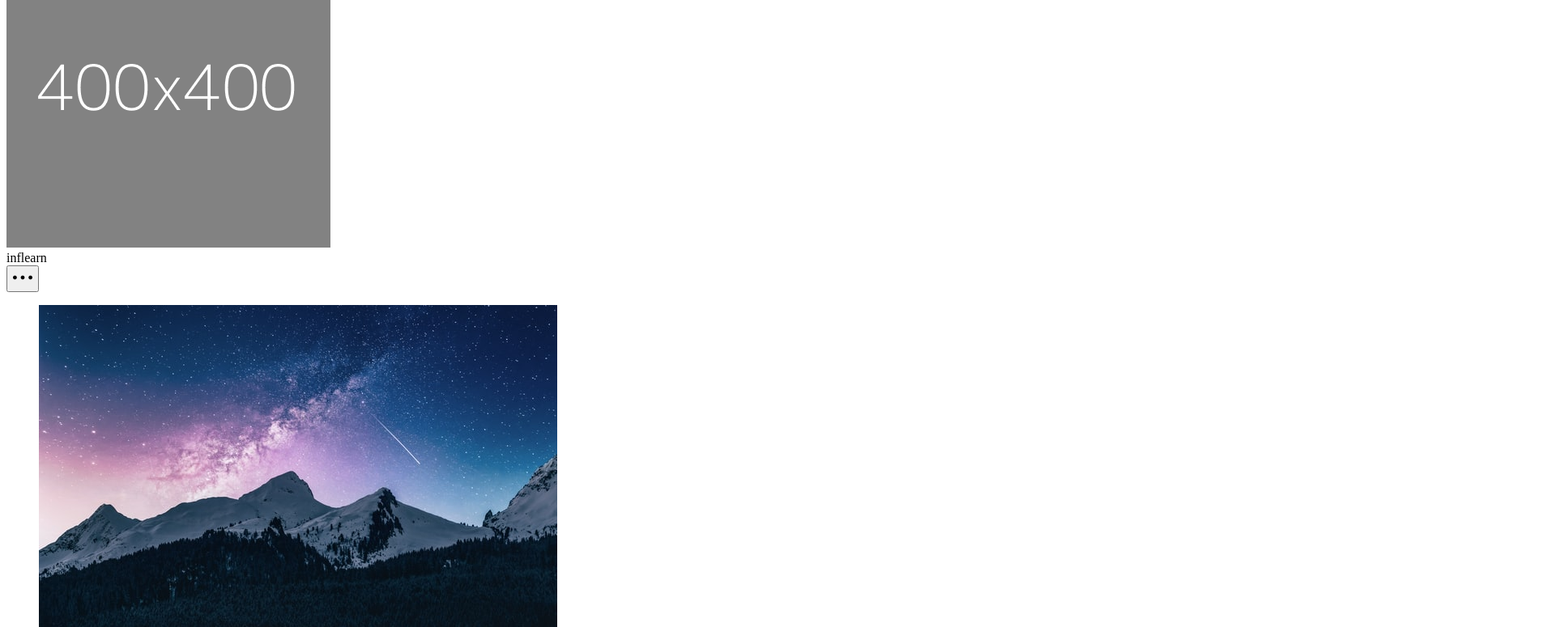
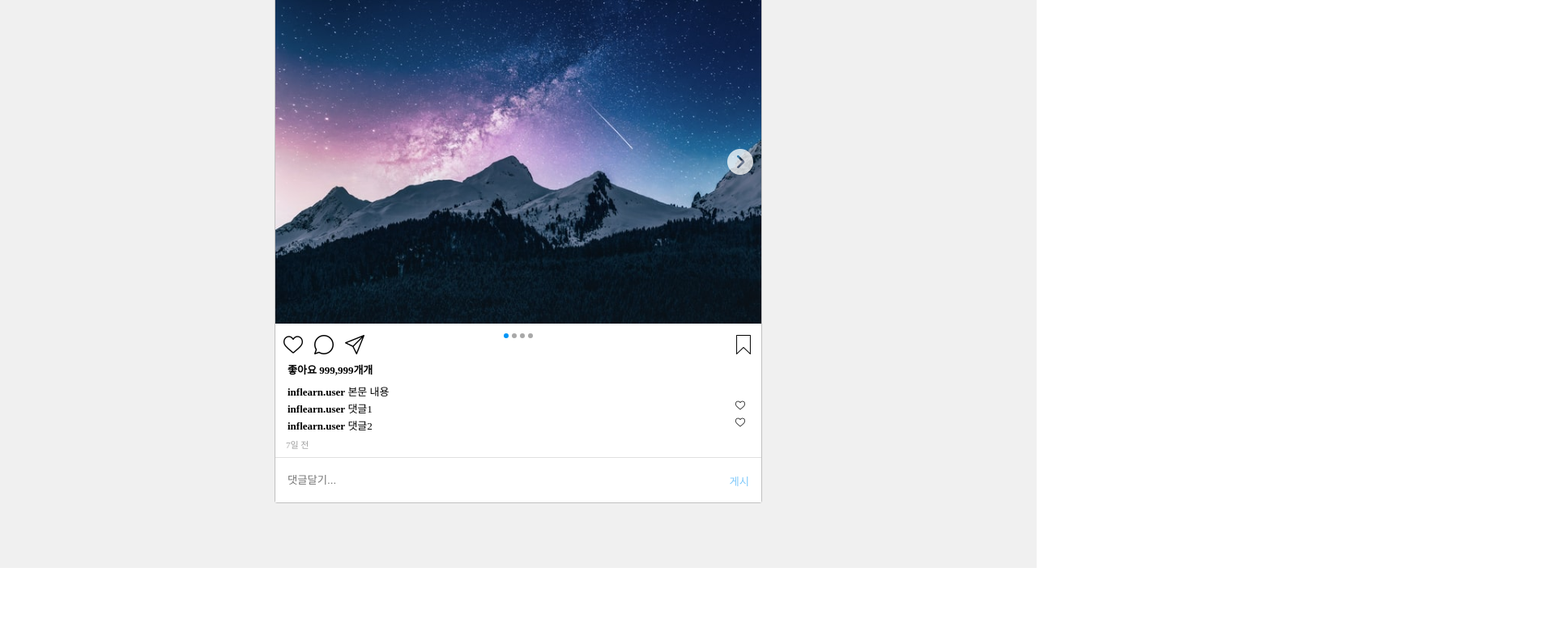
Before and after one commit to hy68483/instagram, a plain HTML site: page card.html in a window 1280 px wide. Shown: the part 102-877 px from the top of the page at 81% size, 1920 px wide, since content can reach past the window. After the commit the page ends 804 px from the top, so only its background shows below. Drawn offline with Linux system fonts and the light colour scheme; files whose address does not match are found by name.

Commit message:
Add files via upload

```diff
--- a/card.html
+++ b/card.html
@@ -4,34 +4,34 @@
     <meta charset="UTF-8">
     <meta name="viewport" content="width=device-width, initial-scale=1.0">
     <title>인스타그램</title>
-    <link rel="stylesheet" href="C:\대학자료\3학년 2학기 겨울방학\인프런\인스타 포스팅 카드 만들기\card.css">
+    <link rel="stylesheet" href="card.css">
 </head>
 <body>
     <section class="container">
         <article class="card">
               <header>
                 <div class="circle-image">
-                    <img src="C:\대학자료\3학년 2학기 겨울방학\인프런\인스타 포스팅 카드 만들기\inflearn-project-images\profile.png">
+                    <img src="inflearn-project-images\profile.png">
 
                 </div>
                 <div class="card-username">
                     <span>inflearn</span>
                 </div>
                 <div class="option-more">
-                    <button class="transparent-button"><img src="C:\대학자료\3학년 2학기 겨울방학\인프런\인스타 포스팅 카드 만들기\inflearn-project-images\icons\mark.png"></button>
+                    <button class="transparent-button"><img src="inflearn-project-images\icons\mark.png"></button>
                 </div>
               </header>
               <main>
                 <div class="carousel" data = "0">
                     <!-- 캐러셀 들어갈 영역 -->
                      <div>
-                        <ul><li><img src="C:\대학자료\3학년 2학기 겨울방학\인프런\인스타 포스팅 카드 만들기\inflearn-project-images\mountain1.jpg"></li><li><img src="C:\대학자료\3학년 2학기 겨울방학\인프런\인스타 포스팅 카드 만들기\inflearn-project-images\mountain2.jpg"></li><li><img src="C:\대학자료\3학년 2학기 겨울방학\인프런\인스타 포스팅 카드 만들기\inflearn-project-images\mountain3.jpg"></li><li><img src="C:\대학자료\3학년 2학기 겨울방학\인프런\인스타 포스팅 카드 만들기\inflearn-project-images\mountain4.jpg"></li>
+                        <ul><li><img src="inflearn-project-images\mountain1.jpg"></li><li><img src="inflearn-project-images\mountain2.jpg"></li><li><img src="inflearn-project-images\mountain3.jpg"></li><li><img src="inflearn-project-images\mountain4.jpg"></li>
                         </ul>
                         <div class="slide slide-left" style="display:none">
-                            <button class="transparent-button"><img src="C:\대학자료\3학년 2학기 겨울방학\인프런\인스타 포스팅 카드 만들기\inflearn-project-images\icons\arrow-left.png"></button>
+                            <button class="transparent-button"><img src="inflearn-project-images\icons\arrow-left.png"></button>
                         </div>
                         <div class="slide slide-right">
-                            <button class="transparent-button"><img src="C:\대학자료\3학년 2학기 겨울방학\인프런\인스타 포스팅 카드 만들기\inflearn-project-images\icons\arrow-right.png"></button>
+                            <button class="transparent-button"><img src="inflearn-project-images\icons\arrow-right.png"></button>
                         </div>
                      </div>
                      <footer>
@@ -45,22 +45,22 @@
                     <div class="card-buttons">
                         <div>
                             <button class="transparent-button">
-                                <img src="C:\대학자료\3학년 2학기 겨울방학\인프런\인스타 포스팅 카드 만들기\inflearn-project-images\icons\heart.png">
+                                <img src="inflearn-project-images\icons\heart.png">
                             </button>
                         </div>
                         <div>
                             <button class="transparent-button">
-                                <img src="C:\대학자료\3학년 2학기 겨울방학\인프런\인스타 포스팅 카드 만들기\inflearn-project-images\icons\chat.png">
+                                <img src="inflearn-project-images\icons\chat.png">
                             </button>
                         </div>
                         <div>
                             <button class="transparent-button">
-                                <img src="C:\대학자료\3학년 2학기 겨울방학\인프런\인스타 포스팅 카드 만들기\inflearn-project-images\icons\paper-plane.png">
+                                <img src="inflearn-project-images\icons\paper-plane.png">
                             </button>
                         </div>
                         <div class="last-card-button">
                             <button class="transparent-button">
-                                <img src="C:\대학자료\3학년 2학기 겨울방학\인프런\인스타 포스팅 카드 만들기\inflearn-project-images\icons\bookmark.png">
+                                <img src="inflearn-project-images\icons\bookmark.png">
                             </button>
                         </div>
 
@@ -81,7 +81,7 @@
                                     <span>inflearn.user</span> 댓글1
 
                                     <button class="transparent-button">
-                                        <img src="C:\대학자료\3학년 2학기 겨울방학\인프런\인스타 포스팅 카드 만들기\inflearn-project-images\icons\heart.png">
+                                        <img src="inflearn-project-images\icons\heart.png">
                                     </button>
                                 </div>
                             </li>
@@ -89,7 +89,7 @@
                                 <div>
                                     <span>inflearn.user</span> 댓글2
                                     <button class="transparent-button">
-                                        <img src="C:\대학자료\3학년 2학기 겨울방학\인프런\인스타 포스팅 카드 만들기\inflearn-project-images\icons\heart.png">
+                                        <img src="inflearn-project-images\icons\heart.png">
                                     </button>
                                 </div>
                             </li>
@@ -108,7 +108,7 @@
               </footer>
         </article>
     </section>
-    <script type="text/javascript" src="C:\대학자료\3학년 2학기 겨울방학\인프런\인스타 포스팅 카드 만들기\styles\smooth.js"></script>
-    <script type="text/javascript" src="C:\대학자료\3학년 2학기 겨울방학\인프런\인스타 포스팅 카드 만들기\carousel.js"></script>
+    <script type="text/javascript" src="styles\smooth.js"></script>
+    <script type="text/javascript" src="carousel.js"></script>
 </body>
 </html>
```
